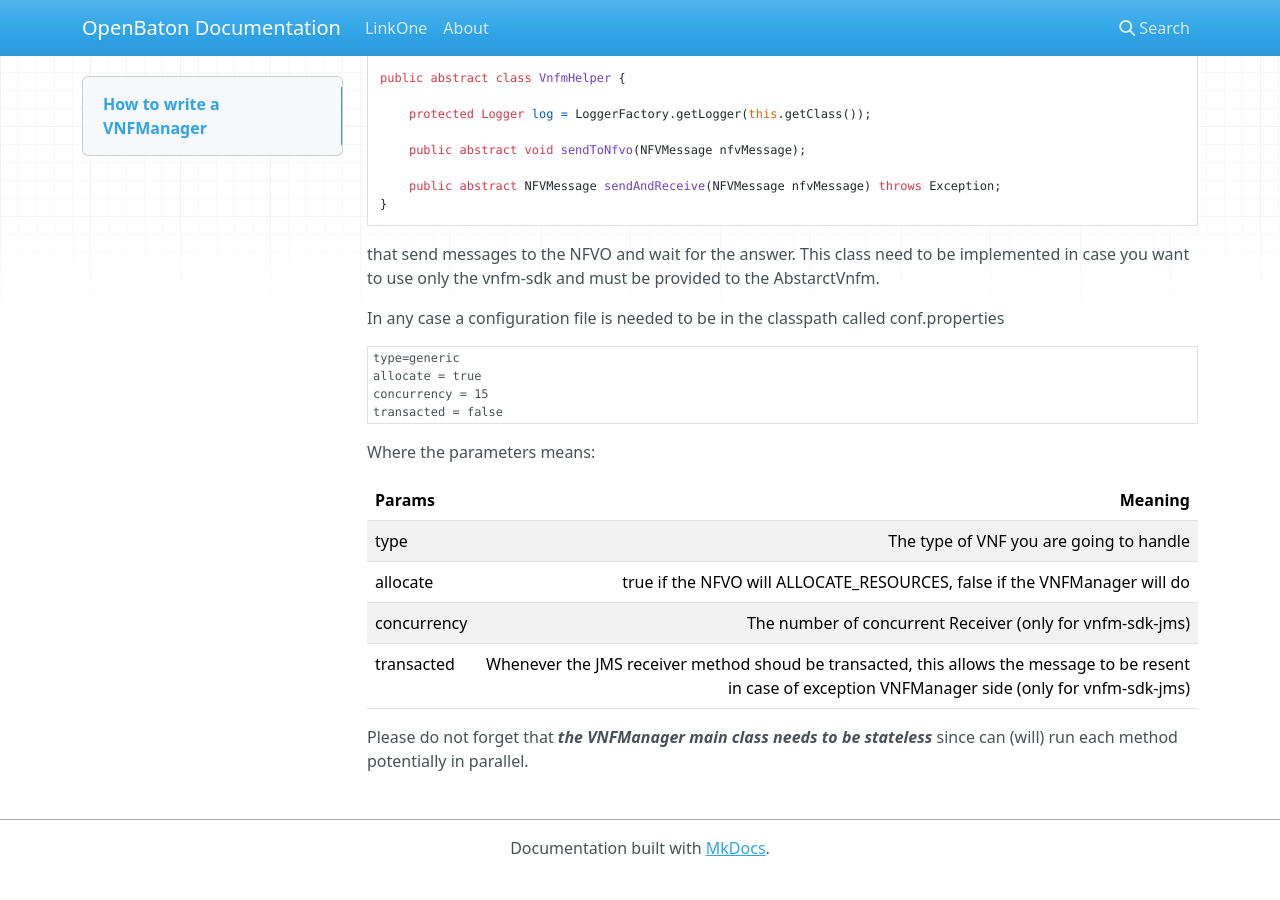
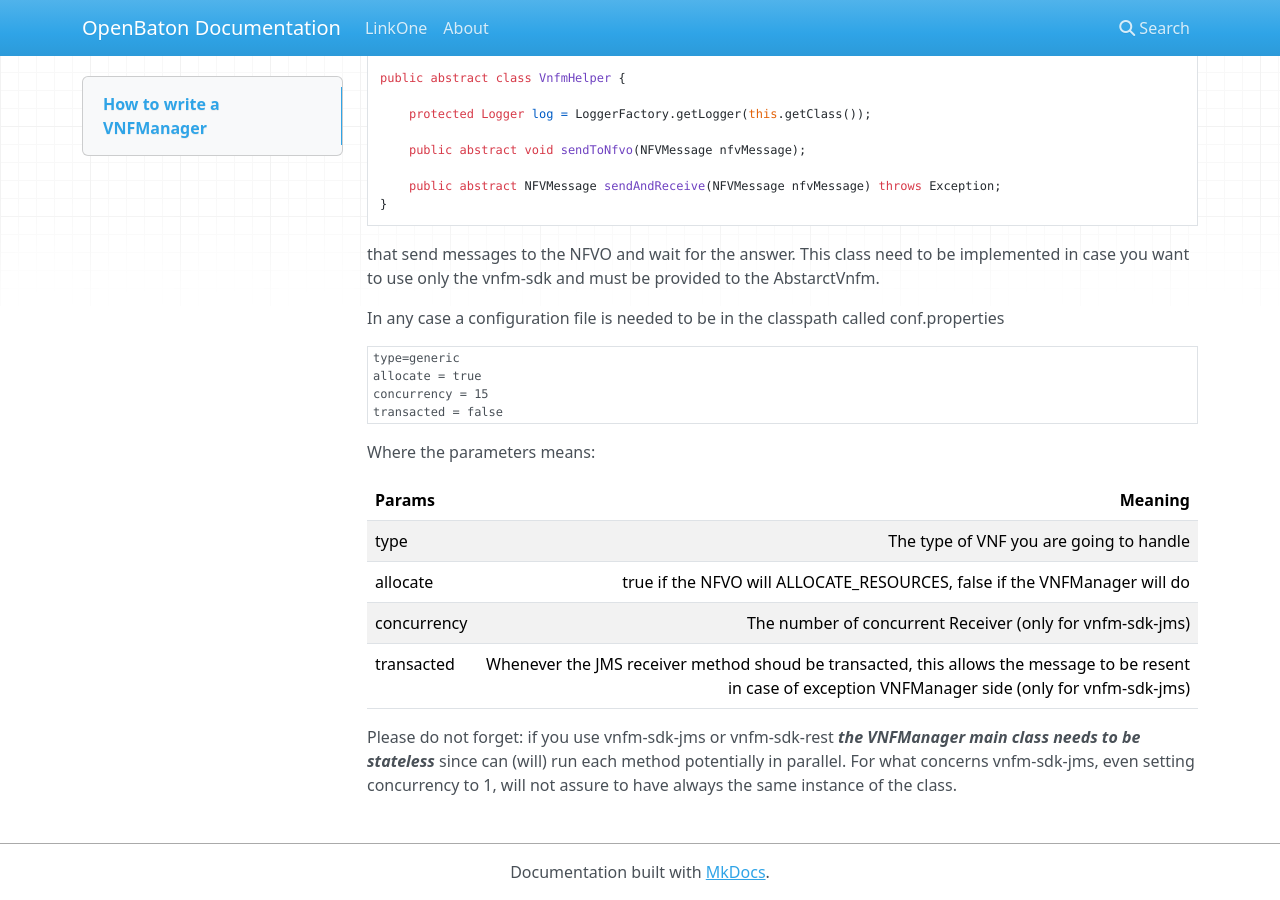
Before and after one commit to openbaton/docs, an MkDocs documentation site: the page built from docs/vnfm-how-to-write.md, in a window 1280 px wide and 900 px high, scrolled down 1494 px. Built offline with MkDocs 1.6.1, drawn with Linux system fonts in a browser that asks for light colours; nearby versions of some CDN libraries; old or Windows-style settings are respelled for this version of MkDocs; before the commit the page ends 2370 px from its top, so only the background shows below that.

Commit message:
updated vnfm how to

```diff
--- a/docs/vnfm-how-to-write.md
+++ b/docs/vnfm-how-to-write.md
@@ -106,7 +106,7 @@
 | concurrency	 						| The number of concurrent Receiver (only for vnfm-sdk-jms)|
 | transacted 						| Whenever the JMS receiver method shoud be transacted, this allows the message to be resent in case of exception VNFManager side (only for vnfm-sdk-jms)     	|
 
-Please do not forget that **_the VNFManager main class needs to be stateless_** since can (will) run each method potentially in parallel.
+Please do not forget: if you use vnfm-sdk-jms or vnfm-sdk-rest **_the VNFManager main class needs to be stateless_** since can (will) run each method potentially in parallel. For what concerns vnfm-sdk-jms, even setting concurrency to 1, will not assure to have always the same instance of the class.
 
 <!---
 References
```
